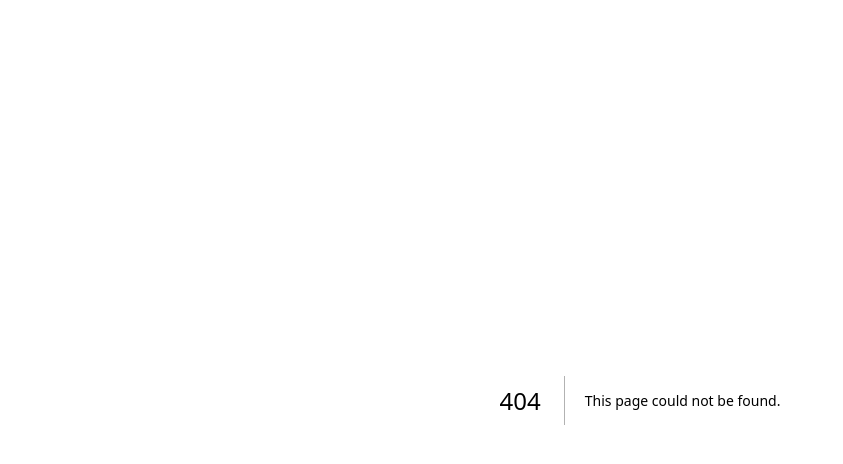
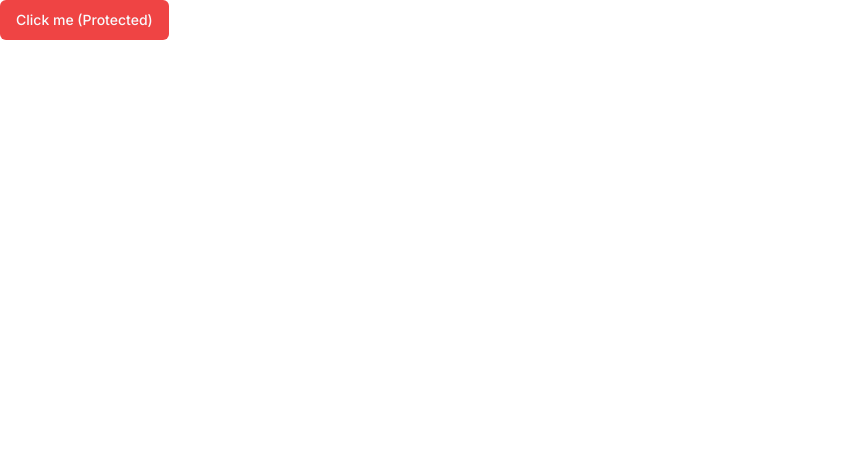
Before and after one commit to AkashChaudhary14/brain-ai, a Next.js app: page /dashboard in a window 1280 px wide. Before the commit this address had no page. Shown: the top 464 px of the page, without its empty margins (0-843 px from the left). Built offline with nearby package versions, Linux system fonts and the light colour scheme.

Commit message:
Restructured

```diff
--- /dev/null
+++ b/app/(dashboard)/(routes)/dashboard/page.tsx
@@ -0,0 +1,10 @@
+import { Button } from "@/components/ui/button"
+
+
+
+export default function Home() {
+  return (
+
+   <Button variant="destructive">Click me (Protected)</Button>
+  )
+}
--- /dev/null
+++ b/app/(landing)/page.tsx
@@ -0,0 +1,8 @@
+const landingPage = () => {
+    return (
+        <div>
+         Landing Page (Unprotected)
+        </div>
+    );
+}
+export default landingPage;
--- a/app/globals.css
+++ b/app/globals.css
@@ -1,6 +1,12 @@
 @tailwind base;
 @tailwind components;
 @tailwind utilities;
+
+html,
+body,
+:root{
+ height: 100%;
+}
 
 @layer base {
   :root {
--- a/app/layout.tsx
+++ b/app/layout.tsx
@@ -5,8 +5,8 @@ import { Inter } from 'next/font/google'
 const inter = Inter({ subsets: ['latin'] })
 
 export const metadata: Metadata = {
-  title: 'Create Next App',
-  description: 'Generated by create next app',
+  title: 'Brain AI',
+  description: 'AI Platform',
 }
 
 export default function RootLayout({
--- a/app/page.tsx
+++ /dev/null
@@ -1,7 +0,0 @@
-import Image from 'next/image'
-
-export default function Home() {
-  return (
-   <p>Hello! Welcome to Brain AI</p>
-  )
-}
--- /dev/null
+++ b/components/ui/button.tsx
@@ -0,0 +1,56 @@
+import * as React from "react"
+import { Slot } from "@radix-ui/react-slot"
+import { cva, type VariantProps } from "class-variance-authority"
+
+import { cn } from "@/lib/utils"
+
+const buttonVariants = cva(
+  "inline-flex items-center justify-center rounded-md text-sm font-medium ring-offset-background transition-colors focus-visible:outline-none focus-visible:ring-2 focus-visible:ring-ring focus-visible:ring-offset-2 disabled:pointer-events-none disabled:opacity-50",
+  {
+    variants: {
+      variant: {
+        default: "bg-primary text-primary-foreground hover:bg-primary/90",
+        destructive:
+          "bg-destructive text-destructive-foreground hover:bg-destructive/90",
+        outline:
+          "border border-input bg-background hover:bg-accent hover:text-accent-foreground",
+        secondary:
+          "bg-secondary text-secondary-foreground hover:bg-secondary/80",
+        ghost: "hover:bg-accent hover:text-accent-foreground",
+        link: "text-primary underline-offset-4 hover:underline",
+      },
+      size: {
+        default: "h-10 px-4 py-2",
+        sm: "h-9 rounded-md px-3",
+        lg: "h-11 rounded-md px-8",
+        icon: "h-10 w-10",
+      },
+    },
+    defaultVariants: {
+      variant: "default",
+      size: "default",
+    },
+  }
+)
+
+export interface ButtonProps
+  extends React.ButtonHTMLAttributes<HTMLButtonElement>,
+    VariantProps<typeof buttonVariants> {
+  asChild?: boolean
+}
+
+const Button = React.forwardRef<HTMLButtonElement, ButtonProps>(
+  ({ className, variant, size, asChild = false, ...props }, ref) => {
+    const Comp = asChild ? Slot : "button"
+    return (
+      <Comp
+        className={cn(buttonVariants({ variant, size, className }))}
+        ref={ref}
+        {...props}
+      />
+    )
+  }
+)
+Button.displayName = "Button"
+
+export { Button, buttonVariants }
--- a/package.json
+++ b/package.json
@@ -9,6 +9,7 @@
     "lint": "next lint"
   },
   "dependencies": {
+    "@radix-ui/react-slot": "^1.0.2",
     "@types/node": "20.6.1",
     "@types/react": "18.2.21",
     "@types/react-dom": "18.2.7",
```
Also changed, not shown: 1 other file (tests, documents, lock files or other folders).
